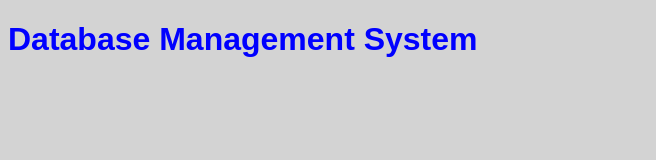
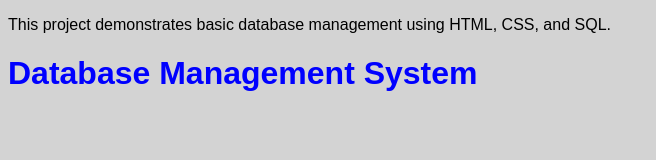
Before and after one commit to AanaStha16/dbProject, a plain HTML site: page index.html in a window 1280 px wide. Shown: the whole page, without its empty margins (0-656 px from the left). Drawn offline with Linux system fonts and the light colour scheme.

Commit message:
Updated project description

```diff
--- a/index.html
+++ b/index.html
@@ -6,6 +6,7 @@
     <title>Database Management System</title>
     <link rel="stylesheet" href="bluestyle.css">
 </head>
+<p>This project demonstrates basic database management using HTML, CSS, and SQL.</p>
 <body>
     <h1>Database Management System</h1>
 </body>
```
